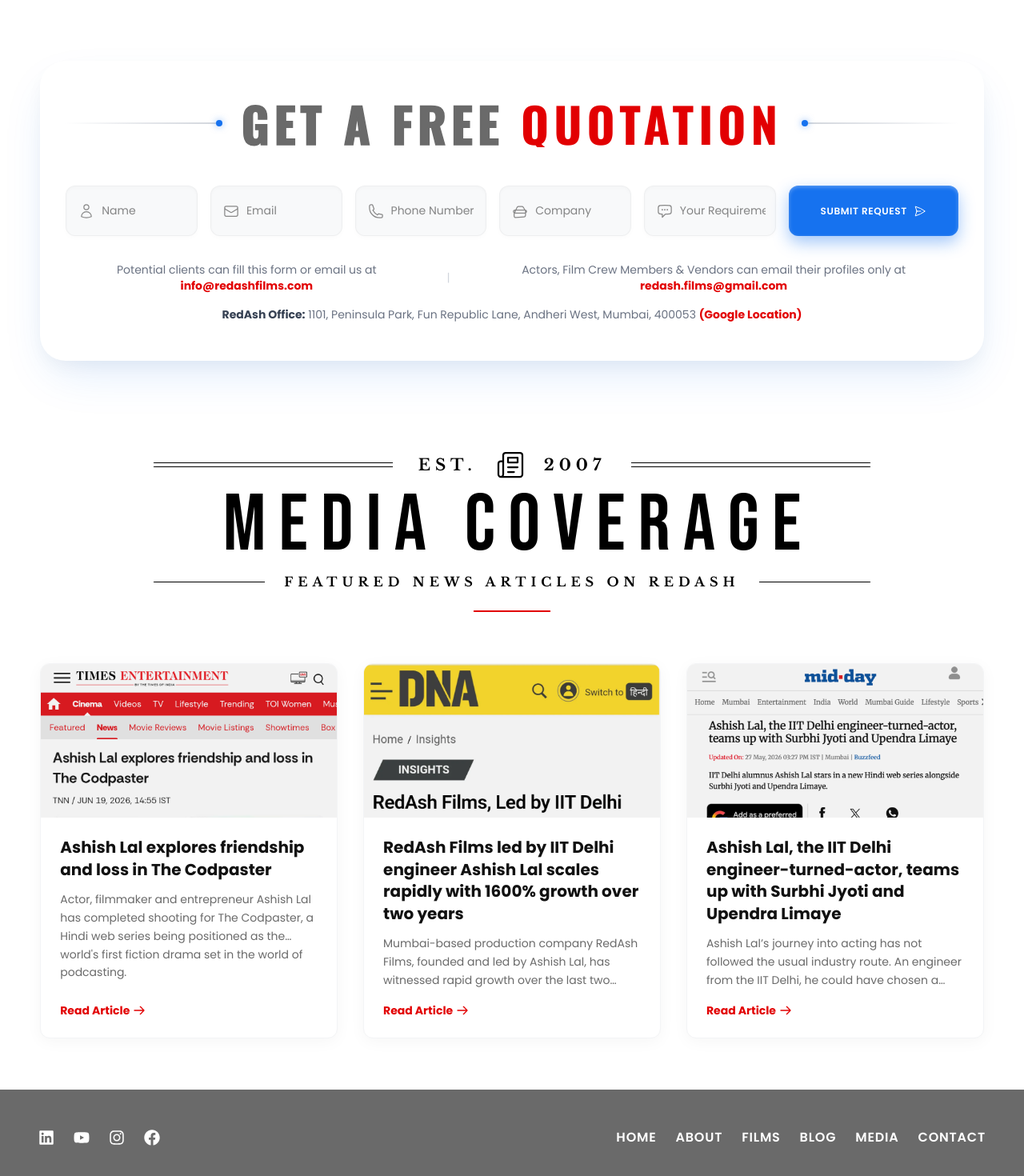
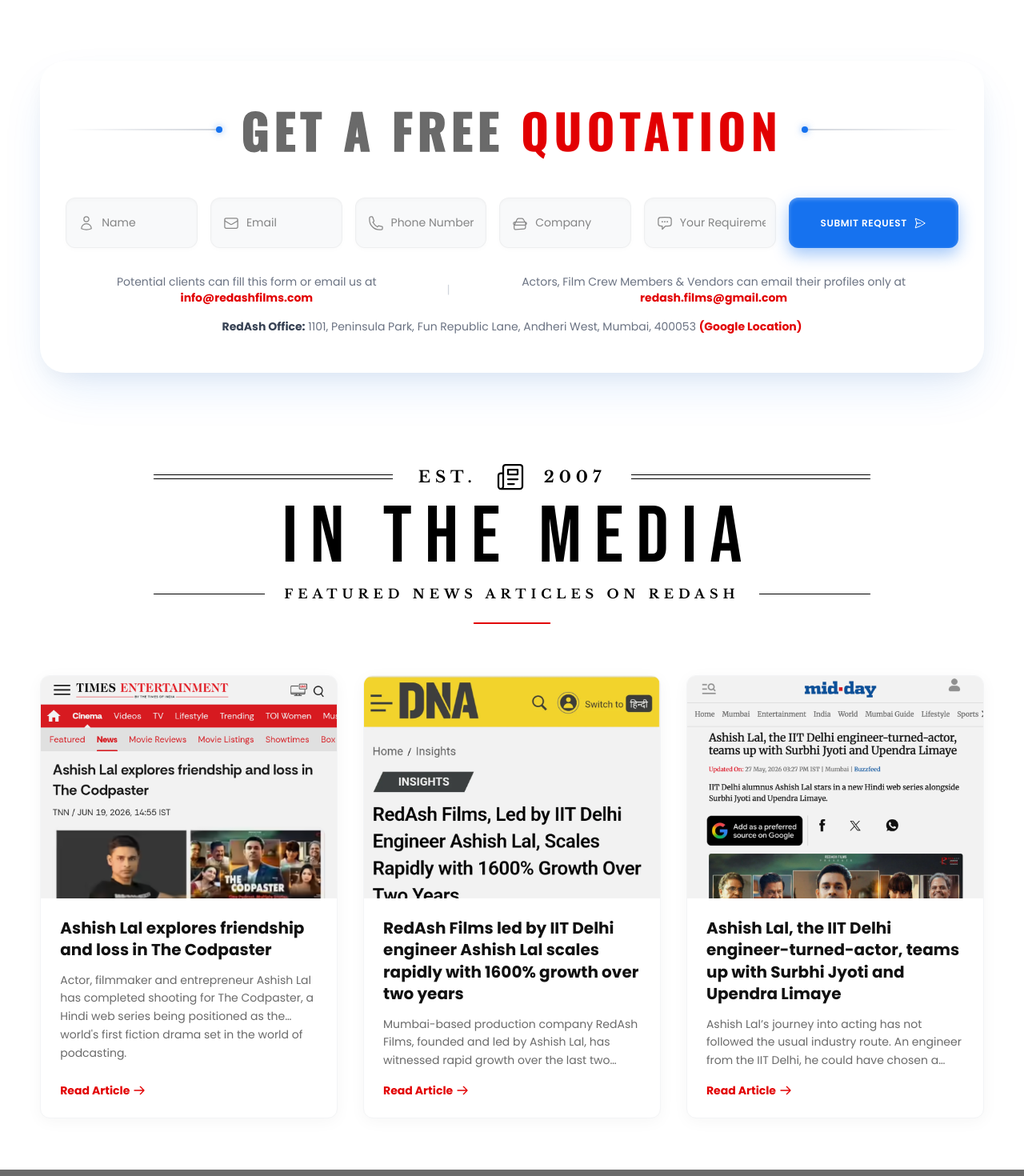
Before and after one commit to YashRaj28359/RedAsh-final-design, a React (Vite) app: page / in a window 1280 px wide. Shown: the part 980-2450 px from the top of the page at 80% size. Built offline with nearby package versions, Linux system fonts and the light colour scheme.

Commit message:
Update styling and layout across Agency and Media pages

```diff
--- a/src/components/ContactForm/ContactForm.jsx
+++ b/src/components/ContactForm/ContactForm.jsx
@@ -25,7 +25,7 @@
             <div className="hidden md:block flex-1 h-[2px] bg-gradient-to-r from-transparent via-gray-200 to-gray-300 relative">
               <div className="absolute right-0 top-1/2 -translate-y-1/2 w-2 h-2 rounded-full bg-brand-blue shadow-[0_0_8px_rgba(22,114,239,0.5)]"></div>
             </div>
-            <h2 className={`text-3xl md:text-5xl lg:text-6xl font-bold uppercase mx-6 whitespace-nowrap ${headingClass}`}>
+            <h2 className={`text-2xl sm:text-3xl md:text-5xl lg:text-6xl font-bold uppercase mx-2 md:mx-6 whitespace-normal md:whitespace-nowrap text-center leading-tight ${headingClass}`}>
               GET A FREE <span className={`${highlightColorClass} [-webkit-text-stroke:0px]`}>QUOTATION</span>
             </h2>
             <div className="hidden md:block flex-1 h-[2px] bg-gradient-to-l from-transparent via-gray-200 to-gray-300 relative">
--- a/src/components/Footer/Footer.jsx
+++ b/src/components/Footer/Footer.jsx
@@ -8,7 +8,7 @@
   const defaultLinks = [
     { name: 'HOME', path: '/ad-agency' },
     { name: 'ABOUT', path: '/ad-agency/about' },
-    { name: 'FILMS', path: '/ad-agency#enterprise-films' },
+    { name: 'FILMS', path: '/ad-agency/films' },
     { name: 'BLOG', path: '/ad-agency/blog' },
     { name: 'MEDIA', path: '/ad-agency/media' },
     { name: 'CONTACT', path: '/ad-agency/contact' }
--- a/src/components/MediaLinks/MediaLinks.jsx
+++ b/src/components/MediaLinks/MediaLinks.jsx
@@ -53,7 +53,7 @@
 
           {/* Main Heading */}
           <h2 className="text-6xl md:text-8xl lg:text-[100px] font-hero text-black uppercase tracking-[6px] md:tracking-[16px] leading-none mb-1 md:mb-2 ml-1 md:ml-4">
-            MEDIA COVERAGE
+            IN THE MEDIA
           </h2>
 
           {/* Bottom Line: AS FEATURED IN LEADING PUBLICATIONS */}
@@ -84,7 +84,7 @@
             >
 
               {/* Image Header */}
-              <div className="w-full h-48 bg-gray-50 overflow-hidden relative">
+              <div className="w-full aspect-[4/3] bg-gray-50 overflow-hidden relative">
                 <img
                   src={article.image}
                   alt={article.source}
--- a/src/pages/Agency/MediaPage.jsx
+++ b/src/pages/Agency/MediaPage.jsx
@@ -100,7 +100,7 @@
       </main>
 
       <ContactForm
-        headingClass="font-subtitle text-brand-blue tracking-[4px] md:tracking-[6px] [-webkit-text-stroke:1px_#1672EF] md:[-webkit-text-stroke:1.5px_#1672EF]"
+        headingClass="font-hero text-[#5A5A5A] tracking-wider md:tracking-[4px]"
         highlightColorClass="text-brand-blue"
         linkColorClass="text-brand-blue hover:text-blue-700"
       />
--- a/src/pages/Home.jsx
+++ b/src/pages/Home.jsx
@@ -24,7 +24,11 @@
         <ContactForm />
         <MediaLinks />
       </main>
-      <Footer />
+      <Footer links={[
+        { name: 'HOME', path: '/' },
+        { name: 'ENTERTAINMENT FILMS', path: '/entertainment' },
+        { name: 'AD AGENCY', path: '/ad-agency' }
+      ]} />
     </motion.div>
   );
 };
```
